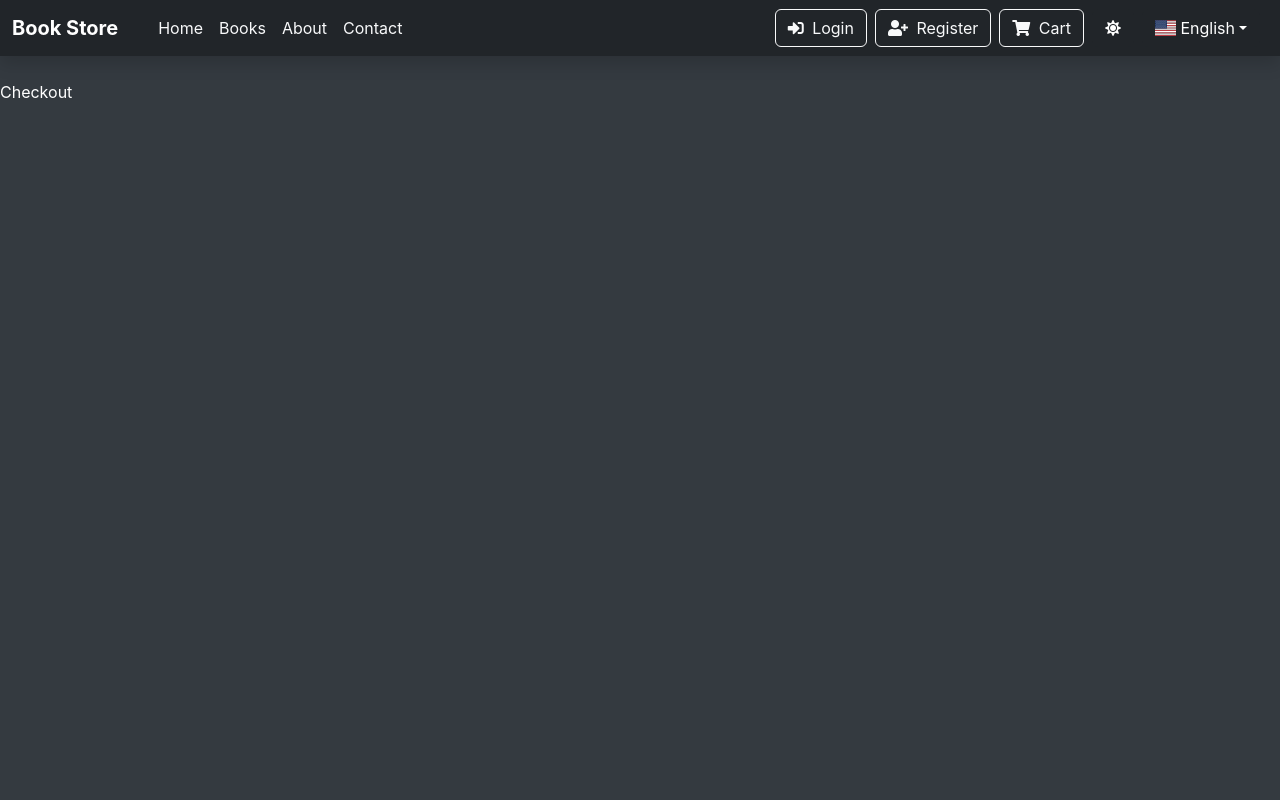
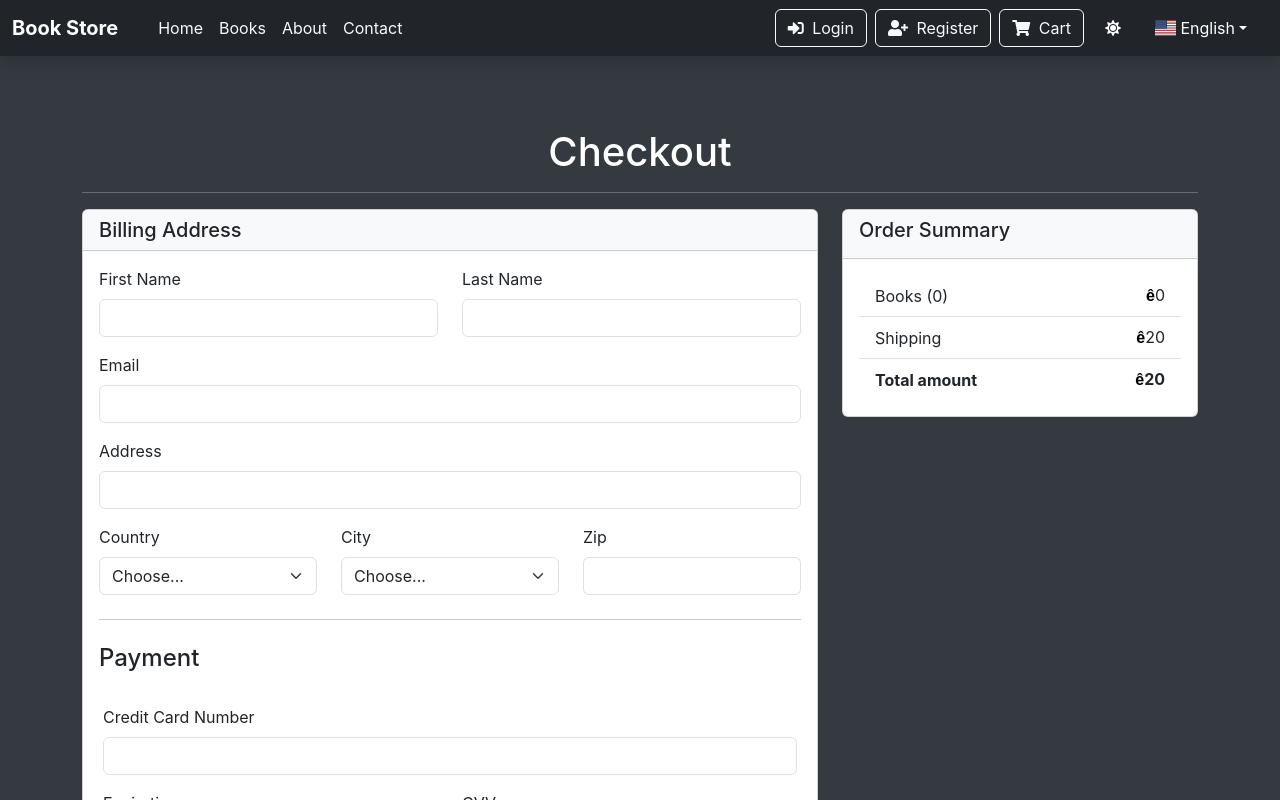
Before and after one commit to Ali-Alshawaf/BookStore_React, a React (Create React App) app: page /Checkout in a window 1280 px wide. Shown: the top 800 px of the page. Built offline with nearby package versions, Linux system fonts and the light colour scheme; a web font is replaced by a local one.

Commit message:
Add Cart length in cart btn and add checkout page

```diff
--- a/public/locales/en/translation.json
+++ b/public/locales/en/translation.json
@@ -9,7 +9,8 @@
         "Logout": "Logout",
         "register": "Register",
         "bookstore": "Book Store",
-        "MyAccount": "My Account"
+        "MyAccount": "My Account",
+        "welcome": "Welcome"
     },
     "book": {
         "title": "Book List",
@@ -40,7 +41,6 @@
         "buttonText": "Login",
         "registerLink": "Register",
         "Q": "Don't have an account?"
-
     },
     "register": {
         "title": "Register",
@@ -49,8 +49,7 @@
         "passwordPlaceholder": "Password",
         "buttonText": "Register",
         "loginLink": "Login",
-        "Q" : "Already have an account?"
-
+        "Q": "Already have an account?"
     },
     "home": {
         "welcomeMessage": "Welcome to Online Bookstore",
@@ -66,7 +65,29 @@
         "BookList": "BookcList",
         "Books": "Books",
         "Shipping": "Shipping",
-        "Totalamount": "Totalcamount",
-        "OrderSummary": "Order Summary"
+        "Totalamount": "Total amount",
+        "OrderSummary": "Order Summary",
+        "Checkout": "Checkout"
+    },
+    "Checkout": {
+        "Title": "Checkout",
+        "OrderSummary": "Order Summary",
+        "Products": "Books",
+        "Shipping": "Shipping",
+        "TotalAmount": "Total amount",
+        "BillingAddress": "Billing Address",
+        "FirstName": "First Name",
+        "LastName": "Last Name",
+        "Email": "Email",
+        "Address": "Address",
+        "Country": "Country",
+        "State": "City",
+        "Zip": "Zip",
+        "Payment": "Payment",
+        "NameOnCard": "Name on Card",
+        "CardNumber": "Credit Card Number",
+        "Expiration": "Expiration",
+        "CVV": "CVV",
+        "CheckoutButton": "Continue to Checkout"
     }
 }
--- a/src/App.js
+++ b/src/App.js
@@ -15,6 +15,7 @@ import Error from './Pages/Error/Error';
 
 function App() {
   const [user, setUser] = useState(null);
+  const [cart, setCart] = useState([]);
 
   useEffect(() => {
     const storedUser = localStorage.getItem("user");
@@ -23,26 +24,32 @@ function App() {
     }
   }, []);
 
+  useEffect(() => {
+    const savedCart = localStorage.getItem("cart");
+    if (savedCart) {
+      setCart(JSON.parse(savedCart));
+    }
+  }, []);
+
   return (
     <BrowserRouter>
-      <Header user={user} setUser={setUser} />
+      <Header user={user} setUser={setUser} cart={cart} />
 
       <Routes>
         <Route path="/Login" element={<Login setUser={setUser} />} />
         <Route path="/Register" element={<Register />} />
-
         <Route path="/*" element={
           <div style={{ display: "flex", flexDirection: "column", minHeight: "100vh", marginTop: "80px" }}>
             <main>
               <Routes>
-                <Route path="/" element={<Home />} />
-                <Route path="/Home" element={<Home />} />
-                <Route path="/Cart" element={<Cart />} />
-                <Route path="/Book" element={<Book />} />
+                <Route path="/" element={<Home cart={cart} setCart={setCart} />} />
+                <Route path="/Home" element={<Home cart={cart} setCart={setCart} />} />
+                <Route path="/Cart" element={<Cart cart={cart} setCart={setCart} />} />
+                <Route path="/Book" element={<Book cart={cart} setCart={setCart} />} />
                 <Route path="/Contact" element={<Contact />} />
                 <Route path="/About" element={<About />} />
-                <Route path="/Checkout" element={<Checkout />} />
-                <Route path="/book/:id" element={<BookDetail />} />
+                <Route path="/Checkout" element={<Checkout cart={cart} setCart={setCart} />} />
+                <Route path="/book/:id" element={<BookDetail cart={cart} setCart={setCart} />} />
                 <Route path="/*" element={<Error />} />
               </Routes>
             </main>
--- a/src/Pages/Cart/Cart.js
+++ b/src/Pages/Cart/Cart.js
@@ -1,11 +1,10 @@
 import React, { useState, useEffect } from "react";
 import { Link } from "react-router-dom";
 import { useTranslation } from "react-i18next";
+import Swal from "sweetalert2";
 
-const Cart = () => {
-  const [cart, setCart] = useState([]);
+const Cart = ({ cart, setCart }) => {
   const { t } = useTranslation();
-
   const shippingCost = 20;
 
   useEffect(() => {
@@ -25,9 +24,7 @@ const Cart = () => {
 
   const decrementQuantity = (id) => {
     const updatedCart = cart.map((item) =>
-      item.id === id && item.quantity > 1
-        ? { ...item, quantity: item.quantity - 1 }
-        : item
+      item.id === id && item.quantity > 1 ? { ...item, quantity: item.quantity - 1 } : item
     );
     setCart(updatedCart);
     localStorage.setItem("cart", JSON.stringify(updatedCart));
@@ -37,6 +34,15 @@ const Cart = () => {
     const updatedCart = cart.filter((item) => item.id !== id);
     setCart(updatedCart);
     localStorage.setItem("cart", JSON.stringify(updatedCart));
+
+    Swal.fire({
+      toast: true,
+      position: "top-end",
+      icon: "success",
+      title: "Remove the book",
+      showConfirmButton: false,
+      timer: 3000
+    });
   };
 
   const Total = () => {
@@ -46,36 +52,31 @@ const Cart = () => {
 
   return (
     <div className="container py-5">
-      <h1 class="text-center">{t("Cart.YourCart")}</h1>
+      <h1 className="text-center">{t("Cart.YourCart")}</h1>
       <hr />
       {cart.length === 0 ? (
         <p className="text-center">{t("Cart.Empty")}</p>
       ) : (
-        <div className="row d-flex justify-content-center my-4">
+        <div className="row justify-content-center my-4">
           <div className="col-md-8">
             <div className="card mb-4">
-              <div className="card-header py-3">
-                <h5 className="mb-0">{t("Cart.BookList")}</h5>
+              <div className="card-header">
+                <h5 className="card-title">{t("Cart.BookList")}</h5>
               </div>
               <div className="card-body">
                 {cart.map((item) => (
-                  <div key={item.id}>
-                    <div className="row d-flex align-items-center">
-                      <div className="col-lg-3 col-md-12">
-                        <div className="bg-image rounded">
+                  <div key={item.id} className="row align-items-center mb-3">
+                    <div className="col-3">
                       <img
                         src={`https://books-store12.runasp.net/Images/${item.image}`}
                         alt={item.title}
-                            width="100"
-                            height="auto"
-                            style={{ objectFit: "cover" }}
+                        className="img-fluid rounded"
                       />
                     </div>
+                    <div className="col-4">
+                      <p className="fw-bold">{item.title}</p>
                     </div>
-                      <div className="col-lg-5 col-md-6">
-                        <p><strong>{item.title}</strong></p>
-                      </div>
-                      <div className="col-lg-4 col-md-6">
+                    <div className="col-5">
                       <div className="d-flex mb-4" style={{ maxWidth: "300px" }}>
                         <button className="btn px-3" onClick={() => decrementQuantity(item.id)}>
                           <i className="fas fa-minus"></i>
@@ -84,8 +85,8 @@ const Cart = () => {
                         <button className="btn px-3" onClick={() => incrementQuantity(item.id)}>
                           <i className="fas fa-plus"></i>
                         </button>
-                          <button className="btn px-3 mr-3" onClick={() => removeFromCart(item.id)}>
-                            <i style={{ color: "red" }} className="fas fa-trash"></i>
+                        <button className="btn btn-link text-danger px-3" onClick={() => removeFromCart(item.id)}>
+                          <i className="fas fa-trash-alt"></i>
                         </button>
                       </div>
                       <p className="text-start text-md-center">
@@ -93,31 +94,29 @@ const Cart = () => {
                       </p>
                     </div>
                   </div>
-                    <hr className="my-4" />
-                  </div>
                 ))}
               </div>
             </div>
           </div>
           <div className="col-md-4">
             <div className="card mb-4">
-              <div className="card-header py-3 bg-light">
-                <h5 className="mb-0">{t("Cart.OrderSummary")}</h5>
+              <div className="card-header bg-light">
+                <h5 className="card-title">{t("Cart.OrderSummary")}</h5>
               </div>
               <div className="card-body">
                 <ul className="list-group list-group-flush">
-                  <li className="list-group-item d-flex justify-content-between align-items-center border-0 px-0 pb-0">
-                    {t("Cart.Books")} ({cart.length}) <span><span class="symbol">&#xea;</span>{cart.reduce((sum, item) => sum + item.price * item.quantity, 0)}</span>
+                  <li className="list-group-item d-flex justify-content-between align-items-center border-0">
+                    {t("Cart.Books")} ({cart.reduce((acc, item) => acc + item.quantity, 0)}) <span><span className="symbol">&#xea;</span>{cart.reduce((sum, item) => sum + item.price * item.quantity, 0)}</span>
                   </li>
-                  <li className="list-group-item d-flex justify-content-between align-items-center px-0">
-                    {t("Cart.Shipping")} <span><span class="symbol">&#xea;</span>{shippingCost}</span>
+                  <li className="list-group-item d-flex justify-content-between align-items-center">
+                    {t("Cart.Shipping")} <span><span className="symbol">&#xea;</span>{shippingCost}</span>
                   </li>
-                  <li className="list-group-item d-flex justify-content-between align-items-center border-0 px-0 mb-3">
+                  <li className="list-group-item d-flex justify-content-between align-items-center border-0 mb-3">
                     <div><strong>{t("Cart.Totalamount")}</strong></div>
-                    <span><strong><span class="symbol">&#xea;</span>{Total()}</strong></span>
+                    <span><strong><span className="symbol">&#xea;</span>{Total()}</strong></span>
                   </li>
                 </ul>
-                <Link className="btn btn-dark btn-lg btn-block" to="/Checkout">Checkout</Link>
+                <Link to="/Checkout" className="btn btn-dark btn-lg btn-block">{t("Cart.Checkout")}</Link>
               </div>
             </div>
           </div>
@@ -126,4 +125,5 @@ const Cart = () => {
     </div>
   );
 };
+
 export default Cart;
--- a/src/Pages/Checkout/Checkout.js
+++ b/src/Pages/Checkout/Checkout.js
@@ -1,9 +1,130 @@
-export default function Checkout(){
+import React, { useEffect } from "react";
+import { useTranslation } from "react-i18next";
 
-    return(
-<>
+const Checkout = ({ cart, setCart }) => {
+  const { t } = useTranslation();
+  const shippingCost = 20;
 
-Checkout
-</>
-    )
+  useEffect(() => {
+    const savedCart = localStorage.getItem("cart");
+    if (savedCart) {
+      setCart(JSON.parse(savedCart));
+    }
+  }, []);
+
+  const Total = () => {
+    const productsTotal = cart.reduce((sum, item) => sum + item.price * item.quantity, 0);
+    return productsTotal + shippingCost;
+  };
+
+  return (
+    <div className="container py-5">
+      <h1 className="text-center">{t("Checkout.Title")}</h1>
+      <hr />
+
+      <div className="row">
+        <div className="col-md-8">
+          <div className="card">
+            <div className="card-header bg-light">
+              <h5 className="mb-0">{t("Checkout.BillingAddress")}</h5>
+            </div>
+            <div className="card-body">
+              <form>
+                <div className="row mb-3">
+                  <div className="col-md-6">
+                    <label htmlFor="firstName" className="form-label">{t("Checkout.FirstName")}</label>
+                    <input type="text" className="form-control" id="firstName" required />
+                  </div>
+                  <div className="col-md-6">
+                    <label htmlFor="lastName" className="form-label">{t("Checkout.LastName")}</label>
+                    <input type="text" className="form-control" id="lastName" required />
+                  </div>
+                </div>
+                <div className="row mb-3">
+                  <div className="col-md-12">
+                    <label htmlFor="email" className="form-label">{t("Checkout.Email")}</label>
+                    <input type="email" className="form-control" id="email" required />
+                  </div>
+                </div>
+                <div className="row mb-3">
+                  <div className="col-md-12">
+                    <label htmlFor="address" className="form-label">{t("Checkout.Address")}</label>
+                    <input type="text" className="form-control" id="address" required />
+                  </div>
+                </div>
+                <div className="row mb-3">
+                  <div className="col-md-4">
+                    <label htmlFor="country" className="form-label">{t("Checkout.Country")}</label>
+                    <select className="form-select" id="country" required>
+                      <option value="">{t("Choose...")}</option>
+                      <option></option>
+                    </select>
+                  </div>
+                  <div className="col-md-4">
+                    <label htmlFor="state" className="form-label">{t("Checkout.State")}</label>
+                    <select className="form-select" id="state" required>
+                      <option value="">{t("Choose...")}</option>
+                      <option></option>
+                    </select>
+                  </div>
+                  <div className="col-md-4">
+                    <label htmlFor="zip" className="form-label">{t("Checkout.Zip")}</label>
+                    <input type="text" className="form-control" id="zip" required />
+                  </div>
+                </div>
+                <hr className="my-4" />
+                <h4 className="mb-3">{t("Checkout.Payment")}</h4>
+                <div className="row gy-3">
+                  <div className="card-body">
+                    <div className="mb-3">
+                      <label htmlFor="cardNumber" className="form-label">{t("Checkout.CardNumber")}</label>
+                      <input type="text" className="form-control" id="cardNumber" required />
+                    </div>
+                    <div className="row mb-3">
+                      <div className="col-md-6">
+                        <label htmlFor="expiryDate" className="form-label">{t("Checkout.Expiration")}</label>
+                        <input type="text" className="form-control" id="expiryDate" placeholder="MM/YYYY" required />
+                      </div>
+                      <div className="col-md-6">
+                        <label htmlFor="cvv" className="form-label">{t("Checkout.CVV")}</label>
+                        <input type="text" className="form-control" id="cvv" required />
+                      </div>
+                    </div>
+                  </div>
+                </div>
+
+                <hr className="my-4" />
+                <button className="w-100 btn btn-primary" type="submit" disabled>{t("Checkout.CheckoutButton")}</button>
+              </form>
+            </div>
+          </div>
+        </div>
+
+        <div className="col-md-4">
+          <div className="card">
+            <div className="card-header bg-light">
+              <h5 className="card-title">{t("Checkout.OrderSummary")}</h5>
+            </div>
+            <div className="card-body">
+              <ul className="list-group list-group-flush">
+                <li className="list-group-item d-flex justify-content-between align-items-center">
+                  {t("Checkout.Products")} ({cart.reduce((acc, item) => acc + item.quantity, 0)}) <span><span className="symbol">&#xea;</span>{cart.reduce((sum, item) => sum + item.price * item.quantity, 0)}</span>
+                </li>
+                <li className="list-group-item d-flex justify-content-between align-items-center">
+                  {t("Checkout.Shipping")} <span><span className="symbol">&#xea;</span>{shippingCost}</span>
+                </li>
+                <li className="list-group-item d-flex justify-content-between align-items-center">
+                  <strong>{t("Checkout.TotalAmount")}</strong>
+                  <span><strong><span className="symbol">&#xea;</span>{Total()}</strong></span>
+                </li>
+              </ul>
+            </div>
+          </div>
+
+        </div>
+      </div>
+    </div>
+  );
 };
+
+export default Checkout;
--- a/src/Pages/Home/Home.js
+++ b/src/Pages/Home/Home.js
@@ -4,7 +4,7 @@ import { Link } from "react-router-dom";
 import { useTranslation } from "react-i18next";
 
 
-const Home = () => {
+const Home = ({ cart, setCart }) => {
     const { t } = useTranslation();
 
     return (
@@ -17,7 +17,7 @@ const Home = () => {
                 </div>
             </div>
             <div>
-                <Book></Book>
+                <Book cart={cart} setCart={setCart} />
             </div>
         </>
     );
```
Also changed, not shown: public/locales/ar/translation.json (+26 -4 lines), src/Components/Header/Header.js (+25 -66 lines), src/Pages/Book/Book.js (+17 -14 lines), src/Pages/Book/BookDetail.js (+17 -10 lines), src/Pages/Contact/Contact.js (+6 -6 lines), src/Pages/LoginAndRegister/Login.js (+18 -2 lines), src/Pages/LoginAndRegister/Register.js (+10 -1 lines). Lines whose indentation alone changed are shown as unchanged.
